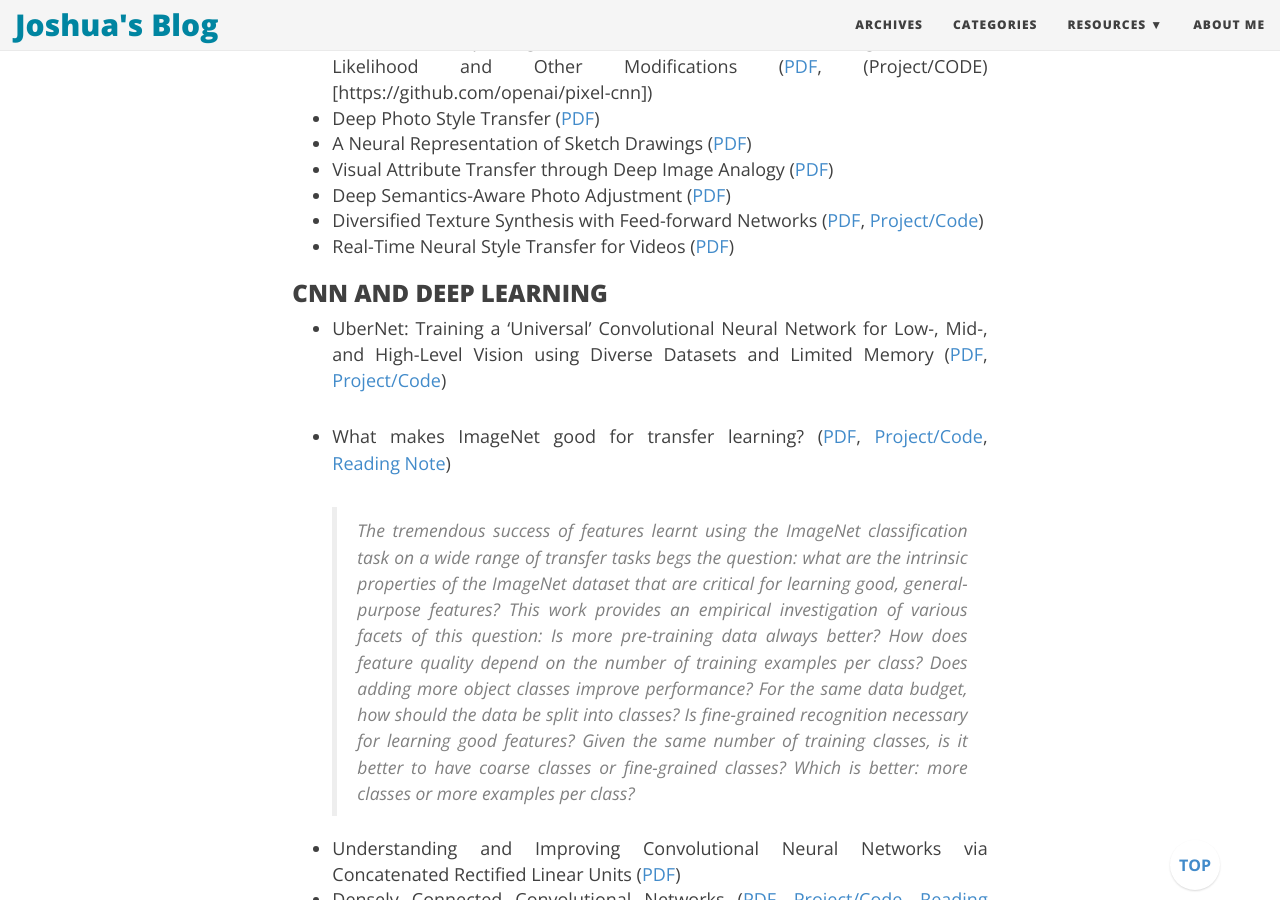
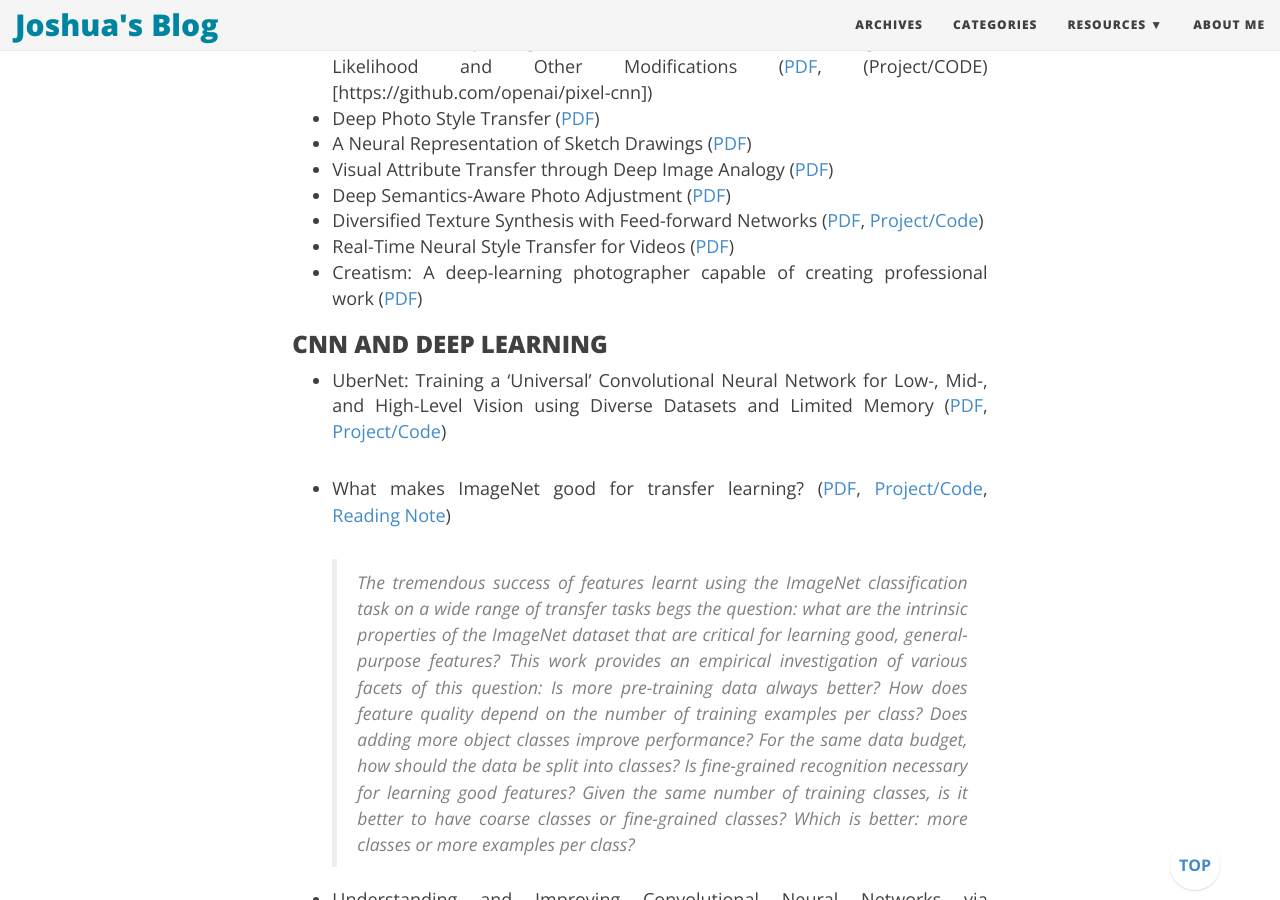
Before and after one commit to joshua19881228/joshua19881228.github.io, a Jekyll site: the page built from _posts/Computer_Vision/2016-08-25-my-jumble-of-computer-vision.md, in a window 1280 px wide and 900 px high, scrolled down 9769 px. Built offline with Jekyll 4.4.1, drawn with Linux system fonts in a browser that asks for light colours; nearby versions of some CDN libraries; comment, search, counter and statistics services are not loaded.

Commit message:
update post

```diff
--- a/_posts/Computer_Vision/2016-08-25-my-jumble-of-computer-vision.md
+++ b/_posts/Computer_Vision/2016-08-25-my-jumble-of-computer-vision.md
@@ -247,6 +247,7 @@ I am going to maintain this page to record a few things about computer vision th
 * Deep Semantics-Aware Photo Adjustment ([PDF](https://arxiv.org/abs/1706.08260))
 * Diversified Texture Synthesis with Feed-forward Networks ([PDF](https://arxiv.org/abs/1703.01664), [Project/Code](https://github.com/Yijunmaverick/MultiTextureSynthesis))
 * Real-Time Neural Style Transfer for Videos ([PDF](http://openaccess.thecvf.com/content_cvpr_2017/papers/Huang_Real-Time_Neural_Style_CVPR_2017_paper.pdf))
+* Creatism: A deep-learning photographer capable of creating professional work ([PDF](https://arxiv.org/abs/1707.03491))
 
 ### CNN AND DEEP LEARNING ###
 
```
